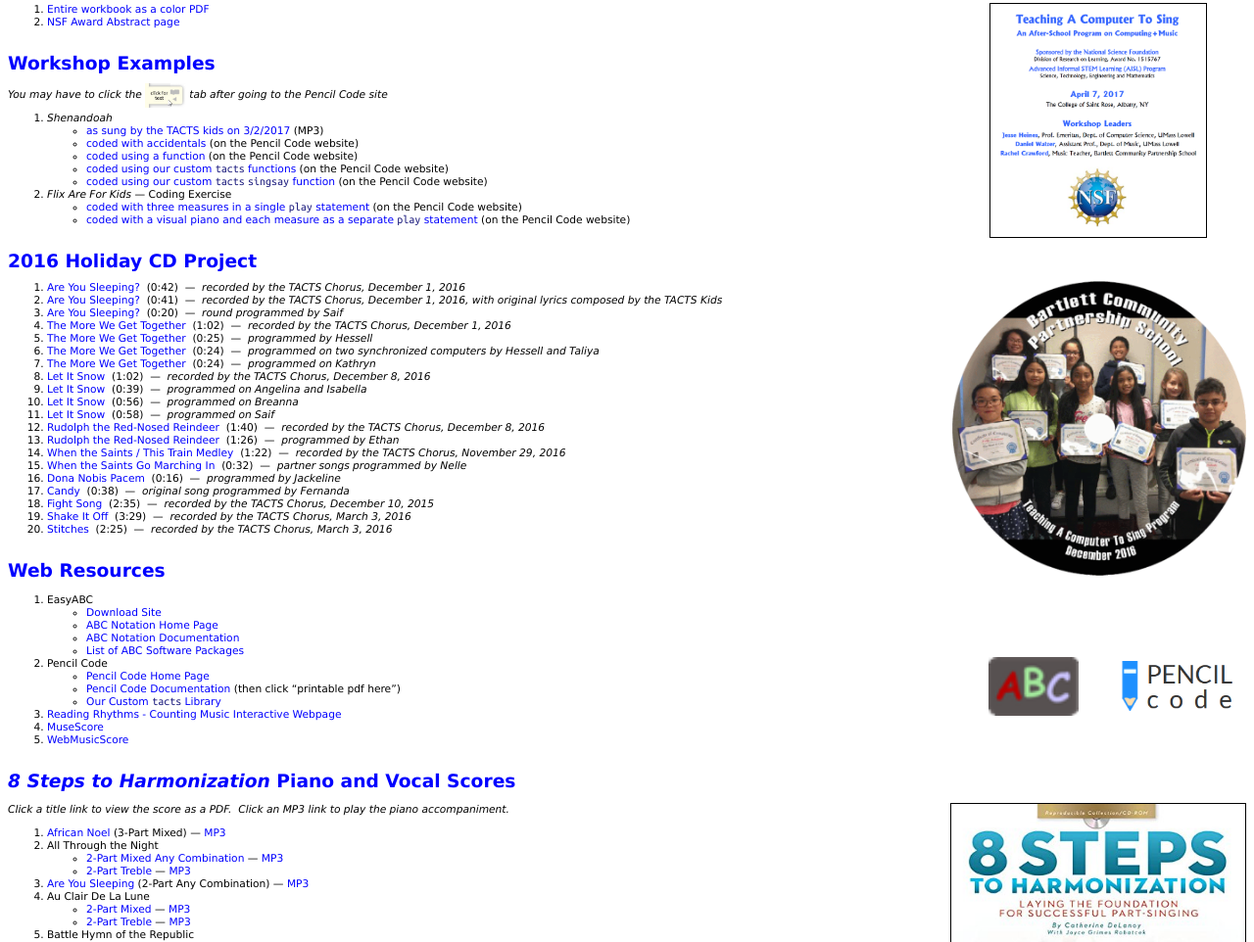
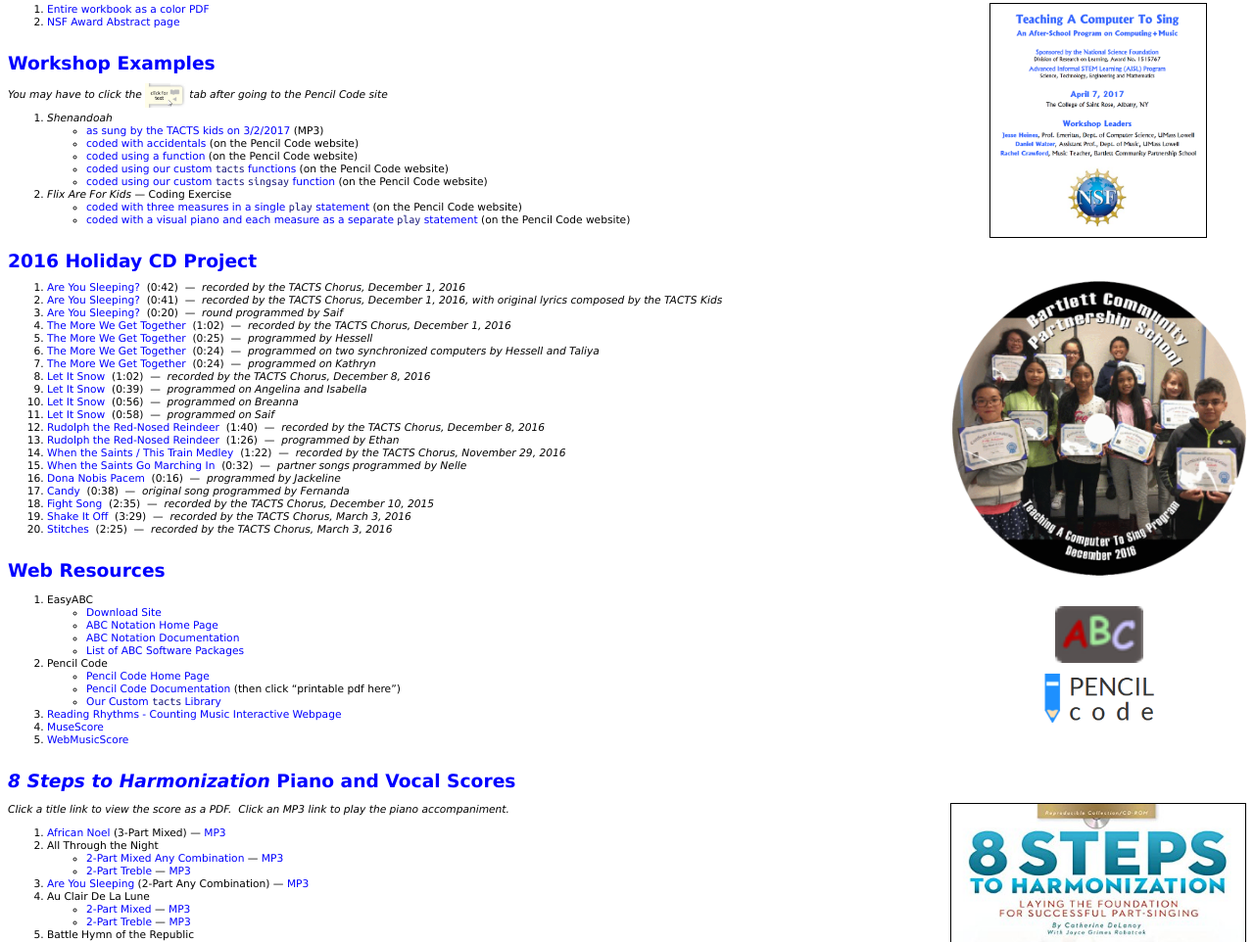
Before and after one commit to jheines/tacts, a plain HTML site: page Workshops/index.html in a window 1280 px wide. Shown: the part 237-1199 px from the top of the page at 98% size. Drawn offline with nearby package versions, Linux system fonts and the light colour scheme.

Commit message:
vertical abc pencil code logos

```diff
--- a/Workshops/index.html
+++ b/Workshops/index.html
@@ -113,21 +113,21 @@
   <ol>
     <li>EasyABC</li>
     <ul>
+      <a href="https://sourceforge.net/projects/easyabc/files/EasyABC/1.3.7.6/">
+        <img src="../images/EasyABCLogo_43x28.png" width="90px" align="right"
+             style="margin-right: 105px">
+      </a>
       <li><a href="https://sourceforge.net/projects/easyabc/files/EasyABC/1.3.7.6/">Download Site</a></li>
       <li><a href="http://abcnotation.com">ABC Notation Home Page</a></li>
       <li><a href="http://abcnotation.com/wiki/abc:standard:v2.1">ABC Notation Documentation</a></li>
       <li><a href="http://abcnotation.com/software">List of ABC Software Packages</a></li>
     </ul>
-    <a href="http://pencilcode.net">
-      <img src="../images/PencilCodeLogo.png" height="60px" align="right"
-           style="margin-right: 10px">
-    </a>
-    <a href="https://sourceforge.net/projects/easyabc/files/EasyABC/1.3.7.6/">
-      <img src="../images/EasyABCLogo_43x28.png" height="60px" align="right"
-           style="margin: 0px 40px">
-    </a>
     <li>Pencil Code</li>
     <ul>
+      <a href="http://pencilcode.net">
+        <img src="../images/PencilCodeLogo.png" width="120px" align="right"
+             style="margin-right: 90px">
+      </a>
       <li><a href="http://pencilcode.net">Pencil Code Home Page</a></li>
       <li><a href="http://book.pencilcode.net">Pencil Code Documentation</a> (then click &ldquo;printable pdf here&rdquo;)</li>
       <li><a href="http://drjay.pencilcode.net/edit/tacts">Our Custom <code>tacts</code> Library</a></li>
```
